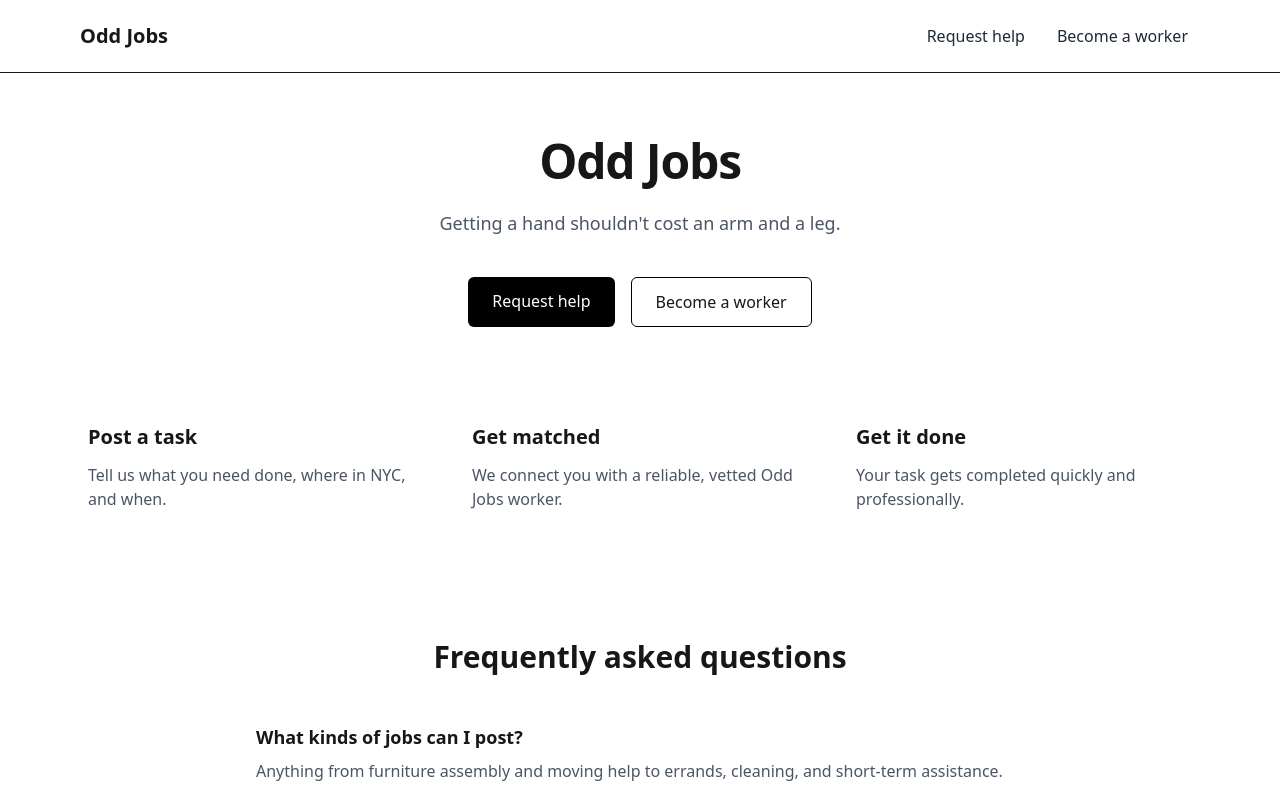
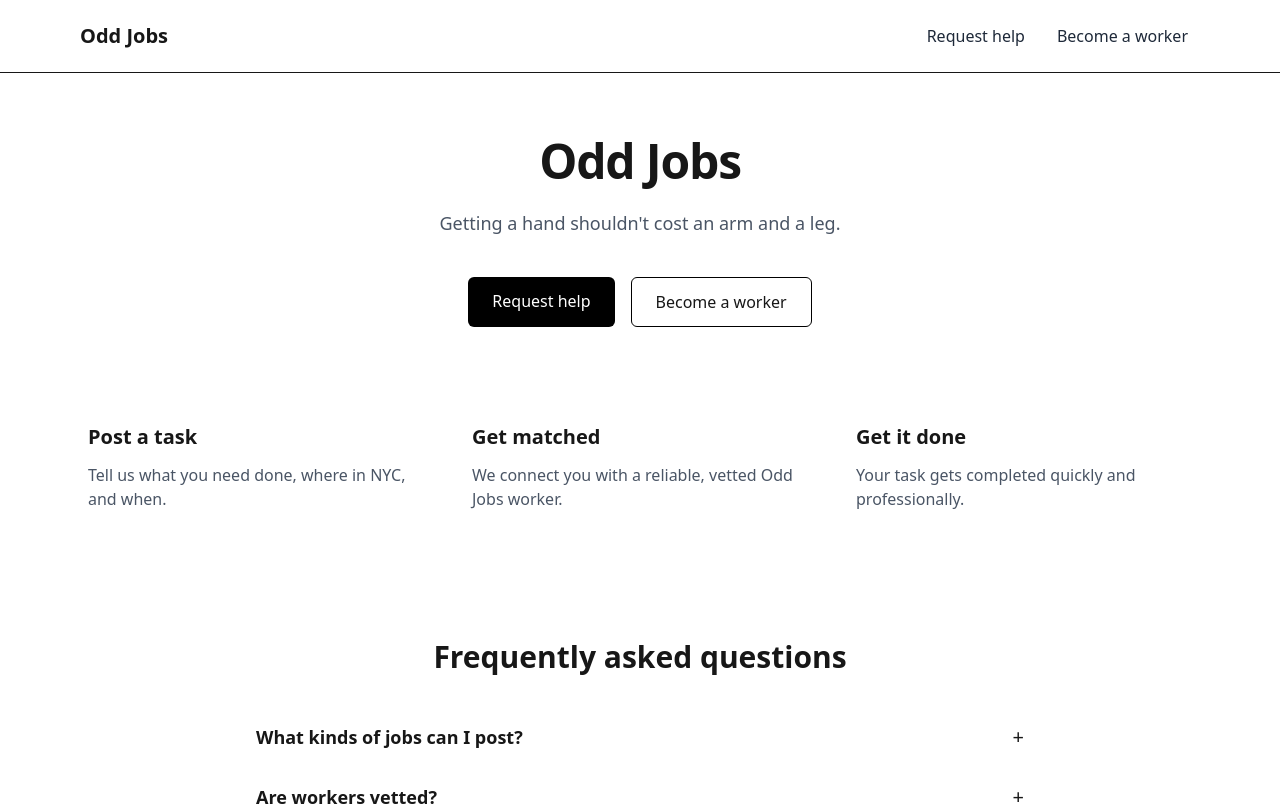
Before and after one commit to boco3000/odd-jobs-site, a Next.js app: page / in a window 1280 px wide. Shown: the top 806 px of the page. Built offline with nearby package versions, Linux system fonts and the light colour scheme.

Commit message:
Make FAQ items collapsible

```diff
--- a/src/components/FAQItem.tsx
+++ b/src/components/FAQItem.tsx
@@ -1,3 +1,7 @@
+"use client";
+
+import { useState } from "react";
+
 export default function FAQItem({
   question,
   answer,
@@ -5,10 +9,21 @@ export default function FAQItem({
   question: string;
   answer: string;
 }) {
+  const [isOpen, setIsOpen] = useState(false);
+
   return (
     <div>
-      <h3 className="text-lg font-semibold">{question}</h3>
-      <p className="mt-2 text-gray-600 dark:text-gray-300">{answer}</p>
+      <button
+        onClick={() => setIsOpen((prev) => !prev)}
+        className="flex w-full items-center justify-between text-left"
+      >
+        <h3 className="text-lg font-semibold">{question}</h3>
+        <span className="text-xl">{isOpen ? "−" : "+"}</span>
+      </button>
+
+      {isOpen && (
+        <p className="mt-2 text-gray-600 dark:text-gray-300">{answer}</p>
+      )}
     </div>
   );
 }
```
